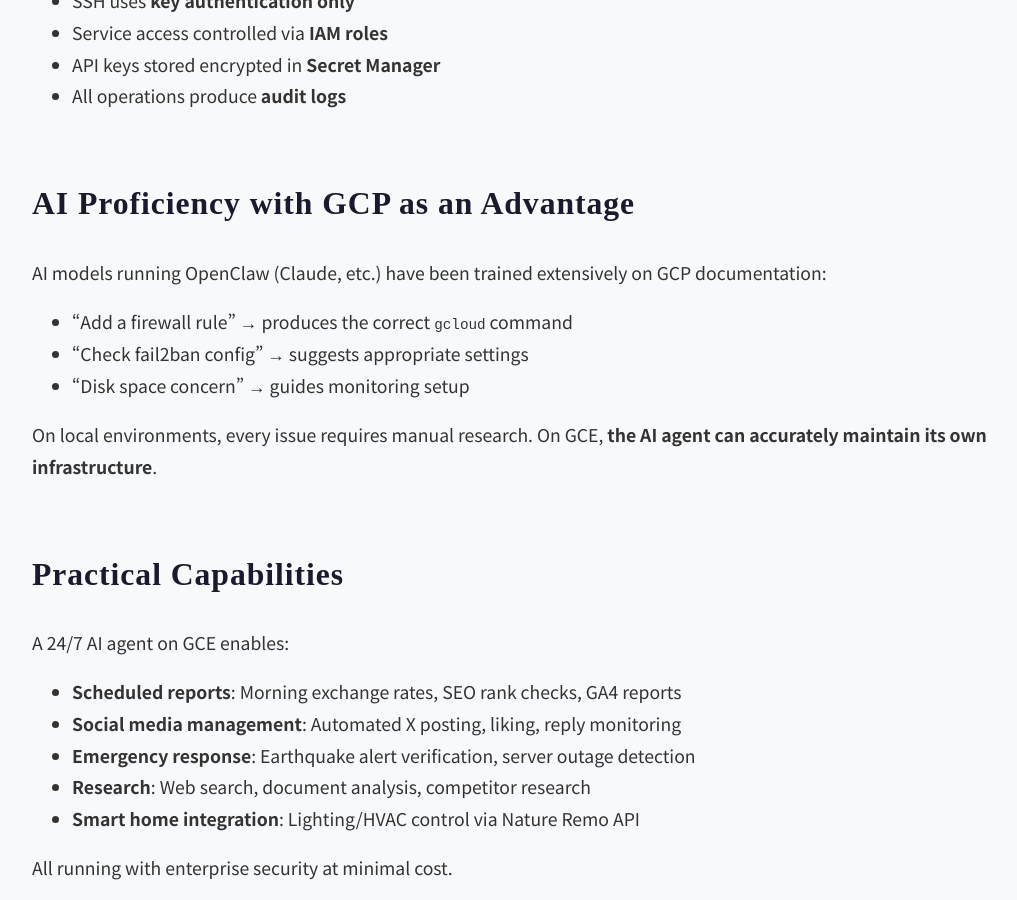
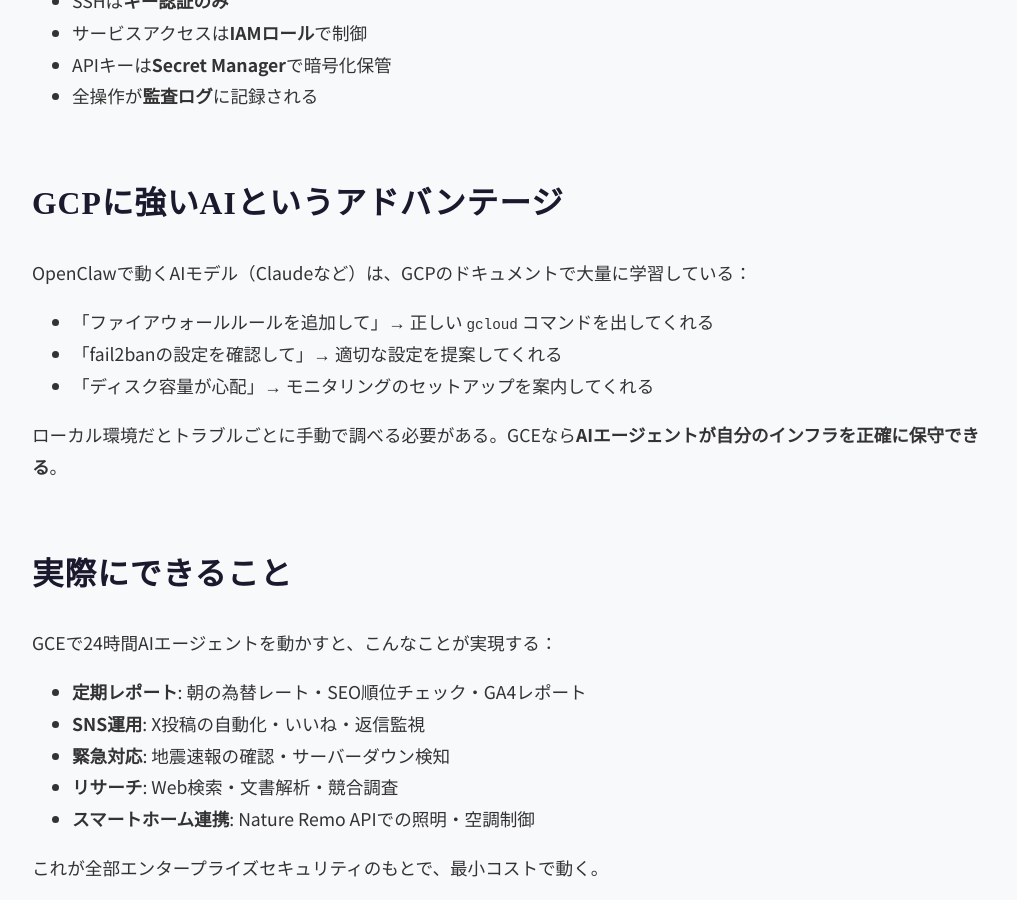
Before and after one commit to furoku/furoku, a Jekyll site: the page built from docs/_posts/2026-02-08-openclaw-gce-guide.md, in a window 1280 px wide and 900 px high, scrolled down 4326 px. Shown: the whole window, without its empty margins (128-1145 px from the left). Built offline with Jekyll 4.4.1, drawn with Linux system fonts in a browser that asks for light colours; some of the changed text lies outside the part shown.

Commit message:
post: translate openclaw-gce-guide to Japanese

````diff
--- a/docs/_posts/2026-02-08-openclaw-gce-guide.md
+++ b/docs/_posts/2026-02-08-openclaw-gce-guide.md
@@ -1,35 +1,35 @@
 ---
 layout: post
 author: yu-chan
-title: "Running OpenClaw on GCE — A Guide to Building a 24/7 AI Agent"
+title: "OpenClaw × GCE 完全構築ガイド — 24時間AIエージェントの作り方"
 date: 2026-02-08 12:00:00 +0900
-description: "Deploy OpenClaw on Google Compute Engine for 24/7 AI agent operation. Covers setup, enterprise-grade security, Google ecosystem integration, and self-managing infrastructure."
+description: "Google Compute EngineにOpenClawをデプロイして24時間AIエージェントを動かす完全ガイド。セットアップ・セキュリティ・Googleエコシステム連携・自己管理インフラまで網羅。"
 image: /assets/images/openclaw-gce/hero.png
 tags: [OpenClaw, GCE, GCP, AI, Security, Infrastructure]
 ---
 
-Deploying an OpenClaw AI agent on Google Compute Engine.
+Google Compute Engine（GCE）にOpenClaw AIエージェントをデプロイする方法をまとめた。
 
-## Why GCE
+## なぜGCEなのか
 
-Running an AI agent continuously requires stable infrastructure. Local machines introduce power management, network instability, and peripheral issues.
+AIエージェントを継続稼働させるには、安定したインフラが必要だ。ローカルマシンでは電源管理・ネットワーク不安定・周辺機器トラブルがつきまとう。
 
-GCE provides SSH-only access, freedom from physical constraints, and enterprise-grade security foundations.
+GCEはSSHのみのアクセスで、物理的制約から解放され、エンタープライズグレードのセキュリティ基盤を持つ。
 
-## Recommended Specs
+## 推奨スペック
 
-GCE provides stable 24/7 operation for a few dollars per month.
+GCEなら月数百円〜で24時間安定稼働が実現できる。
 
-**Recommended configuration:**
-- **e2-small** (2 vCPU / 2GB RAM) — sufficient for OpenClaw + tool execution
-- **Disk**: 30GB SSD
-- **Region**: preference-dependent (us-central1 has partial free tier)
+**推奨構成：**
+- **e2-small**（2 vCPU / 2GB RAM）— OpenClaw＋ツール実行に十分
+- **ディスク**: 30GB SSD
+- **リージョン**: 好みで（us-central1は一部無料枠あり）
 
-Note: e2-micro has insufficient memory. e2-small or higher recommended.
+注意：e2-microはメモリ不足でOOMになる。e2-small以上を推奨。
 
-## Setup Procedure
+## セットアップ手順
 
-### 1. Create GCE Instance
+### 1. GCEインスタンス作成
 
 ```
 gcloud compute instances create openclaw-agent \
@@ -40,7 +40,7 @@
   --boot-disk-size=30GB
 ```
 
-### 2. SSH and Install Node.js 22
+### 2. SSHしてNode.js 22をインストール
 
 ```
 gcloud compute ssh openclaw-agent
@@ -52,70 +52,70 @@
 sudo apt-get install -y nodejs
 ```
 
-### 3. Install OpenClaw
+### 3. OpenClawをインストール
 
 ```
 curl -fsSL \
   https://openclaw.ai/install.sh | bash
 ```
 
-### 4. Onboarding
+### 4. オンボーディング
 
 ```
 openclaw onboard --install-daemon
 ```
 
-The wizard configures:
-- **Model authentication** (Anthropic API Key, etc.)
-- **Channel integration** (Discord, Slack, Telegram, etc.)
-- **Gateway settings** (port, auth token)
-- **Workspace path**
+ウィザードが以下を設定してくれる：
+- **モデル認証**（Anthropic API Keyなど）
+- **チャンネル連携**（Discord、Slack、Telegramなど）
+- **Gatewayの設定**（ポート、認証トークン）
+- **ワークスペースのパス**
 
-### 5. Verify Gateway
+### 5. Gatewayの動作確認
 
 ```
 openclaw gateway status
 ```
 
-No keyboard or mouse required.
+キーボードもマウスも不要で動く。
 
-## Enterprise Security
+## エンタープライズセキュリティ
 
-The GCE × OpenClaw combination is powerful because the security foundation is enterprise-grade.
+GCE × OpenClawの組み合わせが強力なのは、セキュリティの土台がエンタープライズグレードだからだ。
 
-### GCP-Side Security
+### GCP側のセキュリティ
 
-- **IAM (Identity and Access Management)**: Service accounts with minimal permissions. No password sharing required
-- **VPC Firewall**: Only necessary ports opened. All ports closed by default
-- **Cloud Audit Logs**: Full operation tracking — who did what, when
-- **OS Login**: SSH keys managed centrally by GCP. No password login
+- **IAM（Identity and Access Management）**: サービスアカウントに最小限の権限。パスワード共有不要
+- **VPCファイアウォール**: 必要なポートだけ開ける。デフォルト全閉
+- **Cloud Audit Logs**: 誰が何をいつやったか全操作記録
+- **OS Login**: SSHキーをGCPが一元管理。パスワードログイン不可
 
-### OpenClaw-Side Security
+### OpenClaw側のセキュリティ
 
-OpenClaw gives AI shell access — an inherently risky operation. Security design is thorough.
+OpenClawはAIにシェルアクセスを与える——本質的にリスクのある操作だ。だからこそセキュリティ設計が徹底されている。
 
-**Access control:**
+**アクセス制御:**
 ```json5
 {
   gateway: {
-    bind: "loopback",  // Local connections only
-    auth: { mode: "token", token: "long-random-token" }
+    bind: "loopback",  // ローカルからの接続のみ
+    auth: { mode: "token", token: "長いランダムトークン" }
   },
   channels: {
-    discord: { dmPolicy: "pairing" }  // DM approval required
+    discord: { dmPolicy: "pairing" }  // DM承認制
   }
 }
 ```
 
-- **DM approval (pairing)**: Unknown senders auto-blocked; approval code required
-- **Group mention mode (requireMention)**: Responds only when explicitly mentioned
-- **Tool sandbox**: Dangerous commands run in isolated environments
-- **Security audit**: `openclaw security audit --deep` for one-command inspection
+- **DM承認制（pairing）**: 知らない送信者は自動ブロック。承認コードが必要
+- **グループメンション制（requireMention）**: 明示的にメンションされたときだけ応答
+- **ツールサンドボックス**: 危険なコマンドは隔離環境で実行
+- **セキュリティ監査**: `openclaw security audit --deep` で一発点検
 
-**Server-side hardening:**
+**サーバー側のハードニング:**
 
 ```
-# SSH key auth only
+# SSHキー認証のみに
 sudo sed -i \
   's/#PasswordAuthentication yes/PasswordAuthentication no/' \
   /etc/ssh/sshd_config
@@ -125,72 +125,72 @@
 sudo apt-get install -y fail2ban
 sudo systemctl enable fail2ban
 
-# Automatic security updates
+# 自動セキュリティアップデート
 sudo apt-get install -y unattended-upgrades
 ```
 
-### Comparison with Local Machines
+### ローカルマシンとの比較
 
-On local machines, "giving AI your password" is a legitimate concern — the machine password grants access to everything.
+ローカルマシンだと「AIにパスワードを渡す」という懸念が出てくる。マシンのパスワードは全てにアクセスできるからだ。
 
-GCE eliminates the password concept entirely:
-- SSH uses **key authentication only**
-- Service access controlled via **IAM roles**
-- API keys stored encrypted in **Secret Manager**
-- All operations produce **audit logs**
+GCEはパスワードという概念を排除している：
+- SSHは**キー認証のみ**
+- サービスアクセスは**IAMロール**で制御
+- APIキーは**Secret Manager**で暗号化保管
+- 全操作が**監査ログ**に記録される
 
-## AI Proficiency with GCP as an Advantage
+## GCPに強いAIというアドバンテージ
 
-AI models running OpenClaw (Claude, etc.) have been trained extensively on GCP documentation:
+OpenClawで動くAIモデル（Claudeなど）は、GCPのドキュメントで大量に学習している：
 
-- "Add a firewall rule" → produces the correct `gcloud` command
-- "Check fail2ban config" → suggests appropriate settings
-- "Disk space concern" → guides monitoring setup
+- 「ファイアウォールルールを追加して」→ 正しい `gcloud` コマンドを出してくれる
+- 「fail2banの設定を確認して」→ 適切な設定を提案してくれる
+- 「ディスク容量が心配」→ モニタリングのセットアップを案内してくれる
 
-On local environments, every issue requires manual research. On GCE, **the AI agent can accurately maintain its own infrastructure**.
+ローカル環境だとトラブルごとに手動で調べる必要がある。GCEなら**AIエージェントが自分のインフラを正確に保守できる**。
 
-## Practical Capabilities
+## 実際にできること
 
-A 24/7 AI agent on GCE enables:
+GCEで24時間AIエージェントを動かすと、こんなことが実現する：
 
-- **Scheduled reports**: Morning exchange rates, SEO rank checks, GA4 reports
-- **Social media management**: Automated X posting, liking, reply monitoring
-- **Emergency response**: Earthquake alert verification, server outage detection
-- **Research**: Web search, document analysis, competitor research
-- **Smart home integration**: Lighting/HVAC control via Nature Remo API
+- **定期レポート**: 朝の為替レート・SEO順位チェック・GA4レポート
+- **SNS運用**: X投稿の自動化・いいね・返信監視
+- **緊急対応**: 地震速報の確認・サーバーダウン検知
+- **リサーチ**: Web検索・文書解析・競合調査
+- **スマートホーム連携**: Nature Remo APIでの照明・空調制御
 
-All running with enterprise security at minimal cost.
+これが全部エンタープライズセキュリティのもとで、最小コストで動く。
 
-## Google Ecosystem Integration
+## Googleエコシステムとの連携
 
-A major advantage of GCE: **Google API authentication becomes trivially easy**.
+GCEの大きな強みは、**Google APIの認証が超楽になること**。
 
-External servers require downloading service account key files, setting environment variables, periodic rotation — authentication management overhead.
+外部サーバーだとサービスアカウントのキーファイルをダウンロードして、環境変数をセットして、定期ローテーションして……と認証管理の手間がかかる。
 
-On GCE, attach a service account to the VM. Call `google-auth` from code, and credentials are automatically available. No key file management.
+GCEならVMにサービスアカウントをアタッチするだけ。コードから `google-auth` を呼ぶと自動で認証情報が使える。キーファイル管理が不要。
 
-In practice, this enables GA4 data retrieval via Analytics Data API with service accounts, generating daily access reports automatically. BigQuery, Cloud Storage, Vertex AI — for Google service integration, being inside GCE is the smoothest path.
+実際、Analytics Data APIでGA4データを取得してサービスアカウント経由で日次アクセスレポートを自動生成している。BigQuery・Cloud Storage・Vertex AI——Google系のサービスと繋ぐなら、GCEの中にいるのが一番スムーズだ。
 
-## AI-Driven Security Diagnostics
+## AIによるセキュリティ診断
 
-Coding models like GPT 5.3-codex can read server configuration files and diagnose issues — firewall rule gaps, SSH misconfigurations, unnecessary open ports. AI comprehensively checks what humans often overlook.
+GPT 5.3-codexのようなコーディングモデルはサーバーの設定ファイルを読んで問題を診断できる——ファイアウォールルールの抜け穴・SSHの設定ミス・不要なポートの開放。人間が見落としがちな部分をAIが包括的にチェックしてくれる。
 
-GCP's security infrastructure × AI diagnostic capability. A powerful combination.
+GCPのセキュリティインフラ × AIの診断能力。強力な組み合わせだ。
 
-## Instance Copying for Environment Portability
+## インスタンスのコピーで環境の持ち運び
 
-Another GCE advantage: **agent environment portability**.
+もう一つのGCEの強み：**エージェント環境の持ち運び**。
 
-Once a well-balanced agent team (skill configuration, tool integration, memory structure) is built, image the instance and copy it. Transfer the same environment to another person or replicate across teams.
+バランスの取れたエージェントチーム（スキル構成・ツール連携・メモリ構造）が出来上がったら、インスタンスをイメージ化してコピーできる。同じ環境を別の人に渡したり、チームに複製したりできる。
 
-Physical machines require hours to reproduce environments. GCE takes minutes.
+ローカルマシンだと環境の再現に何時間もかかる。GCEなら数分だ。
 
-## Summary
+## まとめ
 
-Five benefits of running OpenClaw on GCE:
+GCEでOpenClawを動かすと得られる5つのメリット：
 
-1. **Stable 24/7 operation** — Power and networking managed by Google
-2. **Enterprise security** — IAM, VPC, audit logs as standard
-3. **Google ecosystem** — Easy API auth, natural integration with GA4, BigQuery, Vertex AI
-4. **AI self-management** — Models proficient with GCP can maintain their own infrastructure
-5. **Portability** — Instance copying for full environment replication and transfer
+1. **安定した24時間稼働** — 電源管理とネットワークはGoogleにお任せ
+2. **エンタープライズセキュリティ** — IAM・VPC・監査ログが標準装備
+3. **Googleエコシステム** — APIの認証が楽、GA4・BigQuery・Vertex AIと自然に繋がる
+4. **AIによる自己管理** — GCPに強いモデルが自分のインフラを保守できる
+5. **持ち運び可能** — インスタンスのコピーで環境を丸ごと複製・移転
````
